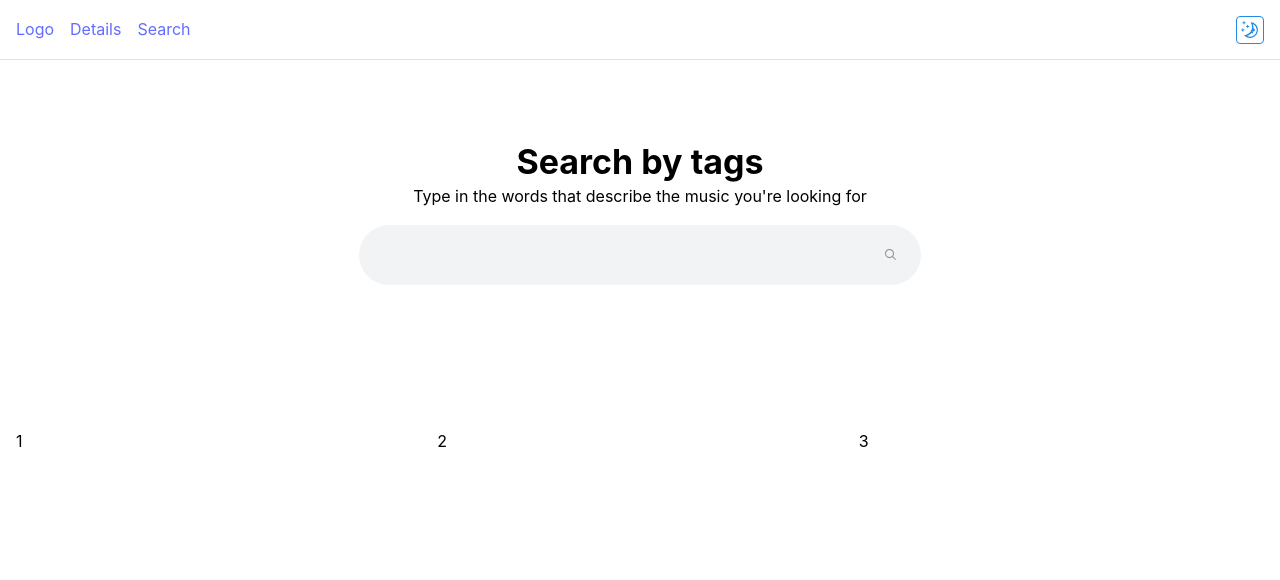
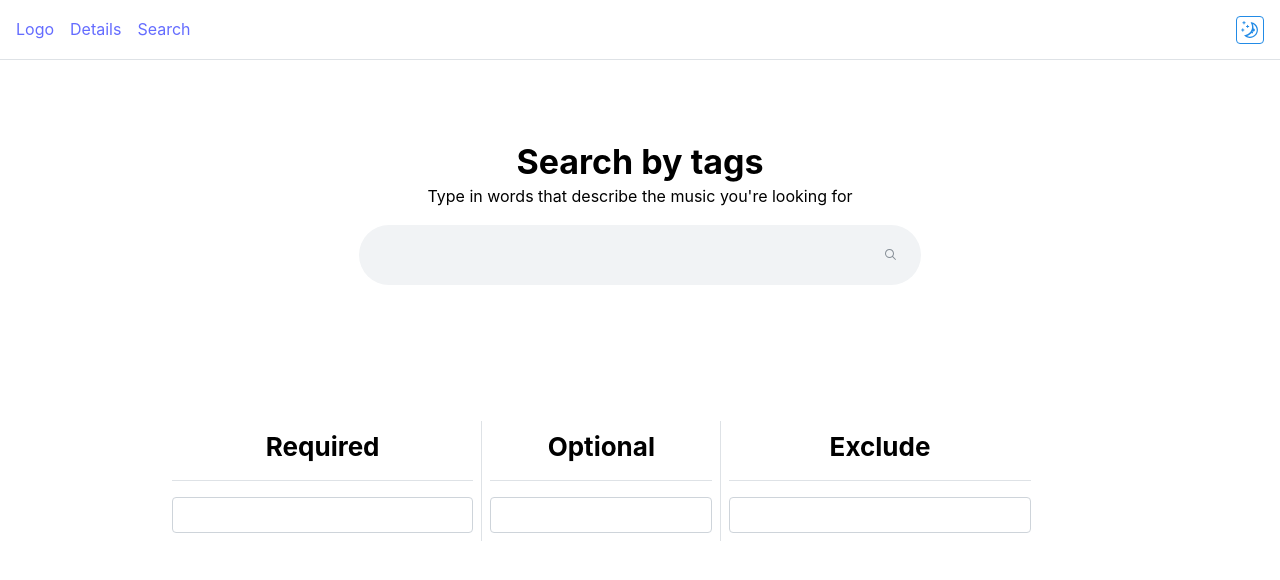
Before and after one commit to jakubgiedzicz/Find-Genre, a React (Vite) app in the folder find-genre.client/: page / in a window 1280 px wide. Shown: the top 580 px of the page. Built offline with nearby package versions, Linux system fonts and the light colour scheme.

Commit message:
grid dividers, basic input logic

```diff
--- a/find-genre.client/src/Pages/Home/Home.tsx
+++ b/find-genre.client/src/Pages/Home/Home.tsx
@@ -1,27 +1,79 @@
-import { Autocomplete, Box, Flex, Grid, Stack, Text, Title } from "@mantine/core";
-import { useState } from "react";
+import { Autocomplete, Box, Divider, Flex, Grid, InputBase, Pill, Stack, Text, Title } from "@mantine/core";
+import { useEffect, useState } from "react";
 import { MagnifyingGlassIcon } from "@radix-ui/react-icons";
 import classes from './Home.module.css'
+interface Itag {
+    value: string,
+    disabled: boolean
+}
 
 function Home() {
     const icon = <MagnifyingGlassIcon />
     const [value, setValue] = useState('');
-    const tags = ['dark', 'electronic', 'choir', 'popular', 'niche', 'club', 'solitude', 'tiktok', 'fast', 'slow', 'cheerful', 'old', 'classic', 'western', 'korean', 'european']
+    const [required, setRequired] = useState<Itag[]>([]);
+    const [optional, setOptional] = useState<Itag[]>([]);
+    const [exclude, setExclude] = useState<Itag[]>([]);
+    const tagsL = ['dark', 'electronic', 'choir', 'popular', 'niche', 'club', 'solitude', 'tiktok', 'fast', 'slow', 'cheerful', 'old', 'classic', 'western', 'korean', 'european']
+    const [dataR, setDataR] = useState <Itag[]> ([
+            { value: 'React', disabled: false },
+            { value: 'Angular', disabled: false },
+            { value: 'Vue', disabled: false },
+            { value: 'Svelte', disabled: false },
+        ])
+
+    const handleOptionSubmit = (val: string) => {
+        setRequired([...required, { value: val, disabled: true }])
+        setDataR(dataR.map(x => {
+            if (x.value === val) {
+                return { ...x, disabled: true }
+            } else {
+                return x
+            }
+        }))
+    }
     return (
         <>
             <Stack pt='4em'>
                 <Box>
                     <Title ta='center'>Search by tags</Title>
-                    <Text ta='center'>Type in the words that describe the music you're looking for</Text>
+                    <Text ta='center'>Type in words that describe the music you're looking for</Text>
                 </Box>
                 <Flex justify='center' align='center'>
-                    <Autocomplete data={tags} value={value} onChange={setValue} limit={3} classNames={{ root: classes.root }} variant='filled' size='xl' radius='xl' aria-label='Search genre by tags' rightSection={icon} />
+                    <Autocomplete data={dataR} value={value} onChange={setValue} limit={3} classNames={{ root: classes.root }} variant='filled' size='xl' radius='xl' aria-label='Search genre by tags' rightSection={icon} onOptionSubmit={(value) => handleOptionSubmit(value)} />
                 </Flex>
-                <Grid pt='8em'>
-                    <Grid.Col span={4}>1</Grid.Col>
-                    <Grid.Col span={4}>2</Grid.Col>
-                    <Grid.Col span={4}>3</Grid.Col>
+                <Flex w='100%' justify='center'>
+                    <Grid pt='8em' w='75%'>
+                        <Grid.Col span={4}>
+                            <Title order={2} ta='center'>Required</Title>
+                            <Divider my='md' />
+                            <InputBase component="div" multiline>
+                                <Pill.Group>
+                                    {required.map((element) => <Pill size='xl' withRemoveButton>{element.value}</Pill>)}
+                                </Pill.Group>
+                            </InputBase>
+                        </Grid.Col>
+                        <Divider orientation='vertical' />
+                        <Grid.Col span={3}>
+                            <Title order={2} ta='center'>Optional</Title>
+                            <Divider my='md' />
+                            <InputBase component="div" multiline>
+                                <Pill.Group>
+                                    {optional.map((element) => <Pill size='xl' withRemoveButton>{element.value}</Pill>)}
+                                </Pill.Group>
+                            </InputBase>
+                        </Grid.Col>
+                        <Divider orientation='vertical' />
+                    <Grid.Col span={4}>
+                            <Title order={2} ta='center'>Exclude</Title>
+                            <Divider my='md' />
+                            <InputBase component="div" multiline>
+                                <Pill.Group>
+                                    {exclude.map((element) => <Pill size='xl' withRemoveButton>{element.value}</Pill>)}
+                                </Pill.Group>
+                            </InputBase>
+                    </Grid.Col>
                 </Grid>
+                </Flex>
             </Stack>
         </>
     );
```
